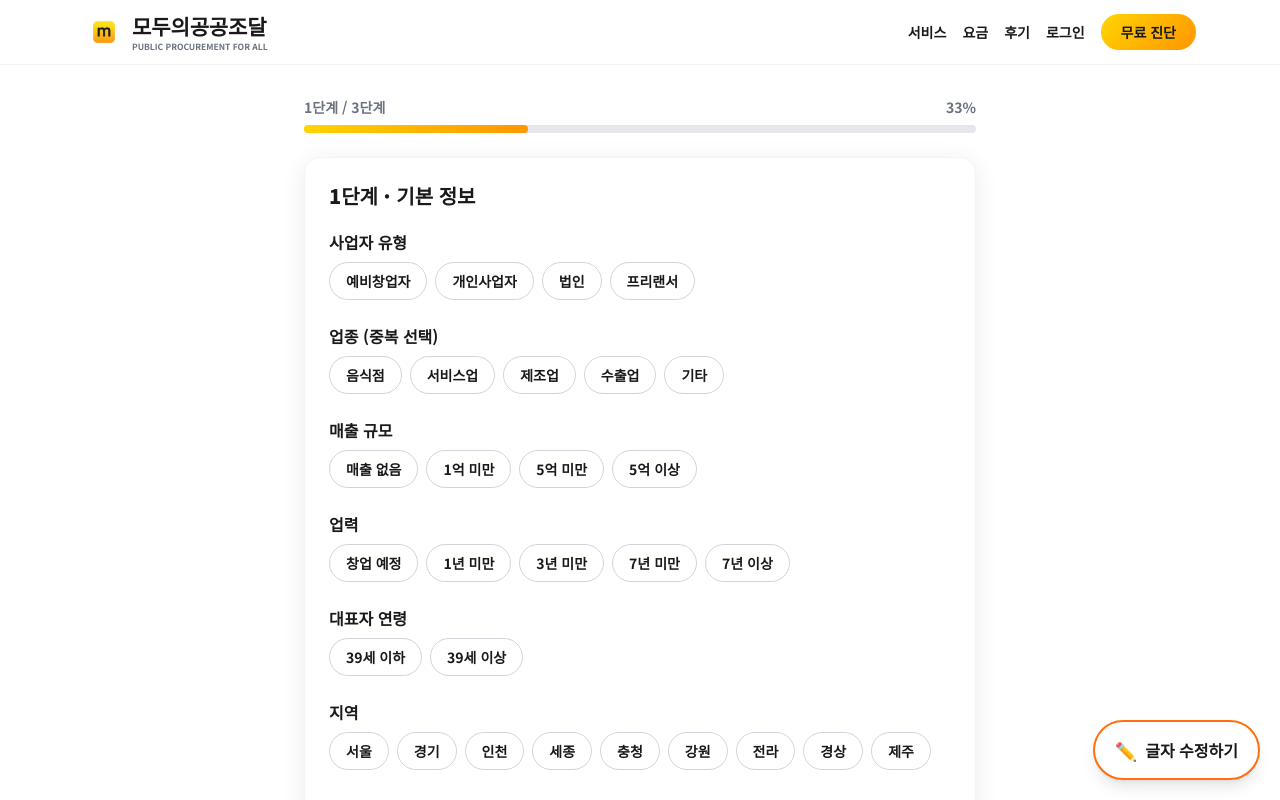
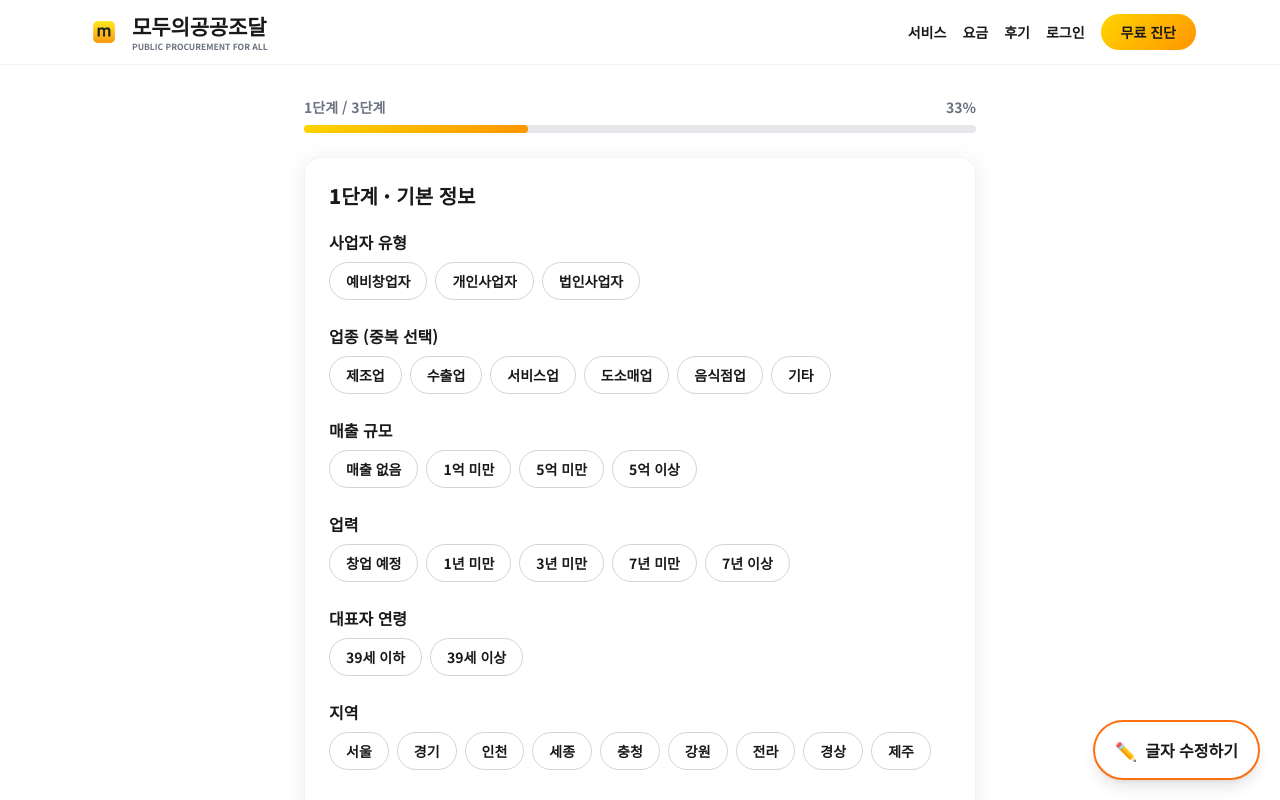
Before and after one commit to ppfa26/PPFA26, a Next.js app: page /diagnosis in a window 1280 px wide. Shown: the top 800 px of the page. Built offline with nearby package versions, Linux system fonts and the light colour scheme; a web font is replaced by a local one.

Commit message:
진단 1단계: 사업자유형 3종(예비/개인/법인사업자), 업종 순서·항목 개편(제조/수출/서비스/도소매/음식점업/기타)

```diff
--- a/src/app/diagnosis/page.tsx
+++ b/src/app/diagnosis/page.tsx
@@ -7,13 +7,13 @@ import Footer from "@/components/Footer";
 import PageShell from "@/components/PageShell";
 
 const STEP1 = {
-  businessType: ["예비창업자", "개인사업자", "법인", "프리랜서"],
+  businessType: ["예비창업자", "개인사업자", "법인사업자"],
   revenue: ["매출 없음", "1억 미만", "5억 미만", "5억 이상"],
   years: ["창업 예정", "1년 미만", "3년 미만", "7년 미만", "7년 이상"],
   age: ["39세 이하", "39세 이상"],
   region: ["서울", "경기", "인천", "세종", "충청", "강원", "전라", "경상", "제주"],
 };
-const INDUSTRIES = ["음식점", "서비스업", "제조업", "수출업", "기타"];
+const INDUSTRIES = ["제조업", "수출업", "서비스업", "도소매업", "음식점업", "기타"];
 const PURPOSES = ["창업자금", "운전자금", "시설자금", "수출자금", "정부지원금", "인증및특허"];
 const AMOUNTS = ["1,000만원 미만", "5,000만원 미만", "1억 미만", "5억 미만", "5억 이상"];
 const INTERESTS = ["정책자금", "정부지원금", "창업지원", "바우처", "인증", "교육"];
--- a/src/lib/matching.ts
+++ b/src/lib/matching.ts
@@ -2,9 +2,9 @@ import { PROGRAMS, Program } from "./programs";
 
 export type DiagnosisProfile = {
   // 1단계
-  businessType?: string; // 예비창업자/개인사업자/법인/프리랜서
+  businessType?: string; // 예비창업자/개인사업자/법인사업자
   industry?: string;
-  industries?: string[]; // 음식점/서비스업/제조업/수출업/기타 (중복 선택)
+  industries?: string[]; // 제조업/수출업/서비스업/도소매업/음식점업/기타 (중복 선택)
   revenue?: string; // 매출없음/1억미만/5억미만/5억이상
   years?: string; // 창업예정/1년미만/3년미만/7년미만/7년이상
   age?: string; // 39세이하/39세이상
```
